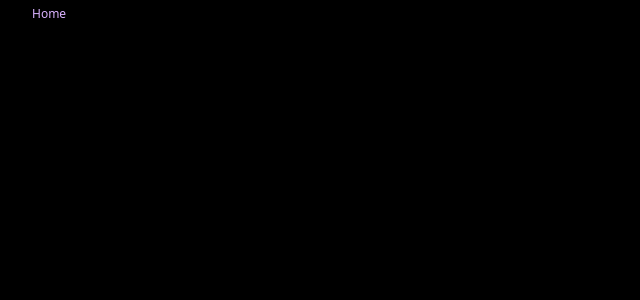
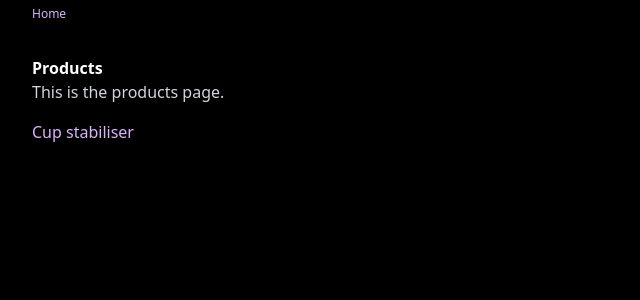
Before and after one commit to luizteco/thesis, a React (Vite) app: page /devices in a window 1280 px wide. Before the commit this address had no page. Shown: the top 300 px of the page, without its empty margins (0-640 px from the left). Built offline with nearby package versions, Linux system fonts and the light colour scheme.

Commit message:
rn product > device

```diff
--- a/src/App.tsx
+++ b/src/App.tsx
@@ -1,6 +1,6 @@
 import { BrowserRouter, Link, Route, Routes } from "react-router-dom";
-import { Products } from "./pages/products";
-import { CupStabiliser } from "./pages/products/cup-stabiliser";
+import { Devices } from "./pages/devices";
+import { Device } from "./pages/devices/[name]/device";
 import { Welcome } from "./pages/welcome";
 
 function App() {
@@ -13,8 +13,8 @@ function App() {
       </nav>
       <Routes>
         <Route path="/" element={<Welcome />} />
-        <Route path="/products" element={<Products />} />
-        <Route path="/product/cup-stabiliser" element={<CupStabiliser />} />
+        <Route path="/devices" element={<Devices />} />
+        <Route path="/device/cup-stabiliser" element={<Device />} />
       </Routes>
     </BrowserRouter>
   );
--- a/src/pages/products.tsx
+++ b/src/pages/devices.tsx
@@ -1,6 +1,6 @@
 import { Link } from "react-router-dom";
 
-export function Products() {
+export function Devices() {
   return (
     <div className="m-8">
       <h1 className="font-bold">Products</h1>
--- a/src/pages/products/cup-stabiliser.tsx
+++ b/src/pages/devices/[name]/device.tsx
@@ -2,11 +2,11 @@ import { useCallback, useState } from "react";
 import {
   CustomiseObjectForm,
   type CustomiseObjectFormField,
-} from "../../components/adjustments/customise-object-form";
-import { downloadObject } from "../../components/download/download";
-import { Preview } from "../../components/object/preview";
+} from "../../../components/customise/customise-object-form";
+import { downloadObject } from "../../../components/download/download";
+import { Preview } from "../../../components/object/preview";
 
-export function CupStabiliser() {
+export function Device() {
   const [isDownloading, setIsDownloading] = useState(false);
   const [dimensions, setDimensions] = useState({
     width: 10,
@@ -53,7 +53,7 @@ export function CupStabiliser() {
   };
 
   return (
-    <div className="m-8 flex items-center">
+    <div className="m-8 flex items-start">
       <div>
         <div className="mb-4">
           <h1 className="font-bold">Cup Stabiliser</h1>
```
Also changed, not shown: src/components/customise/customise-object-form.tsx (renamed from src/components/adjustments/customise-object-form.tsx), src/components/customise/number-input.tsx (renamed from src/components/adjustments/number-input.tsx).
